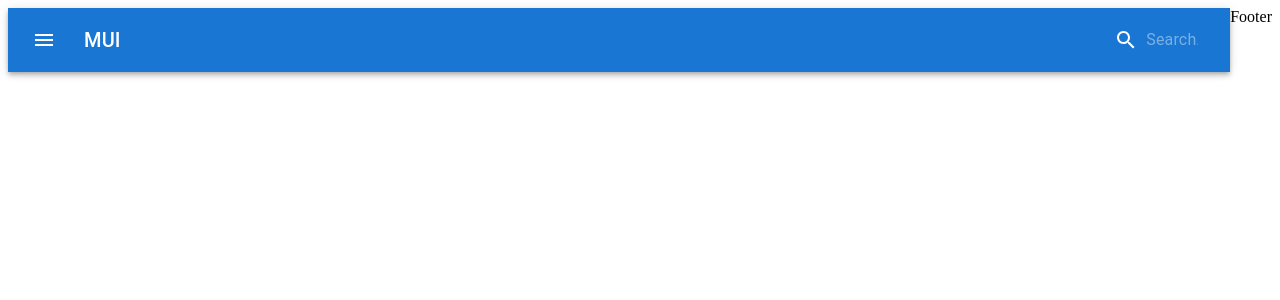
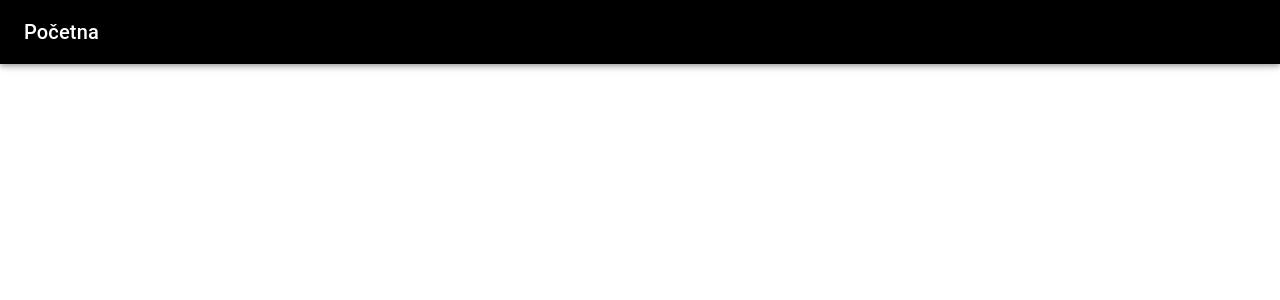
Before and after one commit to LeonardM01/Hackaton-website, a React (Create React App) app in the folder frontend/: page / in a window 1280 px wide. Shown: the top 300 px of the page. Built offline with nearby package versions, Linux system fonts and the light colour scheme.

Commit message:
Removed angular and edited navbar

```diff
--- a/frontend/src/components/App.jsx
+++ b/frontend/src/components/App.jsx
@@ -1,6 +1,6 @@
 import React from 'react';
 import { CssBaseline } from '@mui/material';
-// import { Route, Switch } from 'react-router-dom';
+import { Route, Switch } from 'react-router-dom';
 
 import useStyles from './styles.js';
 import { Navbar, Footer } from './index.js';
@@ -10,6 +10,7 @@ function App() {
 
   return (
     <div className={classes.root}>
+      <CssBaseline />
       <Navbar />
       <Footer />
     </div>
--- a/frontend/src/components/Footer/Footer.jsx
+++ b/frontend/src/components/Footer/Footer.jsx
@@ -4,7 +4,7 @@ function Footer() {
   console.log('Footer');
 
   return (
-    <div>Footer</div>
+    <div />
   );
 }
 
--- a/frontend/src/components/Navbar/Navbar.jsx
+++ b/frontend/src/components/Navbar/Navbar.jsx
@@ -1,60 +1,18 @@
 import React from 'react';
-import { styled, alpha } from '@mui/material/styles';
-import AppBar from '@mui/material/AppBar';
-import Box from '@mui/material/Box';
-import Toolbar from '@mui/material/Toolbar';
-import IconButton from '@mui/material/IconButton';
-import Typography from '@mui/material/Typography';
-import InputBase from '@mui/material/InputBase';
+import { AppBar, Box, Toolbar, IconButton, Typography, useMediaQuery, Link } from '@mui/material';
 import MenuIcon from '@mui/icons-material/Menu';
-import SearchIcon from '@mui/icons-material/Search';
 
-const Search = styled('div')(({ theme }) => ({
-  position: 'relative',
-  borderRadius: theme.shape.borderRadius,
-  backgrounfColor: alpha(theme.palette.common.white, 0.15),
-  '&:hover': {
-    backgroundColor: alpha(theme.palette.common.white, 0.25),
-  },
-  marginLeft: 0,
-  width: '100%',
-  [theme.breakpoints.up('sm')]: {
-    marginLeft: theme.spacing(1),
-    width: 'auto',
-  },
-}));
-
-const SearchIconWrapper = styled('div')(({ theme }) => ({
-  padding: theme.spacing(0, 2),
-  height: '100%',
-  position: 'absolute',
-  pointerEvents: 'none',
-  display: 'flex',
-  alignItems: 'center',
-  justifyContent: 'center',
-}));
-
-const StyledInputBase = styled(InputBase)(({ theme }) => ({
-  color: 'inherit',
-  padding: theme.spacing(1, 1, 1, 0),
-  paddingLeft: `calc(1em + ${theme.spacing(4)})`,
-  transition: theme.transitions.create('width'),
-  width: '100%',
-  [theme.breakpoints.up('sm')]: {
-    width: '12ch',
-    '&:focus': {
-      width: '20ch',
-    },
-  },
-}));
+import useStyles from './styles.js';
 
 function Navbar() {
-  console.log('navbar');
+  const classes = useStyles();
+  const isMobile = useMediaQuery('(max-width: 768px)');
 
   return (
     <Box sx={{ flexGrow: 1 }}>
       <AppBar position="static">
-        <Toolbar>
+        <Toolbar className={classes.toolbar}>
+          {isMobile && (
             <IconButton
               size="large"
               edge="start"
@@ -64,23 +22,17 @@ function Navbar() {
             >
               <MenuIcon />
             </IconButton>
+          )}
           <Typography
             variant="h6"
             noWrap
             component="div"
             sx={{ flexGrow: 1, disolay: { xs: 'none', sm: 'block' } }}
           >
-            MUI
+            <Link className={classes.link} to="/">
+              Početna
+            </Link>
           </Typography>
-          <Search>
-            <SearchIconWrapper>
-              <SearchIcon />
-            </SearchIconWrapper>
-            <StyledInputBase
-              placeholder="Search..."
-              inputProps={{ 'aria-label': 'search' }}
-            />
-          </Search>
         </Toolbar>
       </AppBar>
     </Box>
--- a/frontend/src/components/Navbar/styles.js
+++ b/frontend/src/components/Navbar/styles.js
@@ -0,0 +1,13 @@
+import { makeStyles } from '@mui/styles';
+
+export default makeStyles((theme) => ({
+  toolbar: {
+    backgroundColor: theme.palette.mode === 'dark' ? 'white' : 'black',
+    color: theme.palette.mode === 'dark' ? 'black' : 'white',
+    position: 'absolute',
+  },
+  link: {
+    textDecoration: 'none !important',
+    color: theme.palette.mode === 'dark' ? 'black !important' : 'white !important',
+  },
+}));
--- a/frontend/src/components/styles.js
+++ b/frontend/src/components/styles.js
@@ -6,11 +6,4 @@ export default makeStyles(() => ({
     height: '100%',
     display: 'flex',
   },
-  toolbar: {
-    height: '70px',
-  },
-  content: {
-    flexGrow: 1,
-    padding: '2em',
-  },
 }));
```
Also changed, not shown: frontend/src/components/Footer/styles.js (+9 -0 lines), frontend/src/index.js (line endings or trailing spaces). Lines whose indentation alone changed are shown as unchanged.
